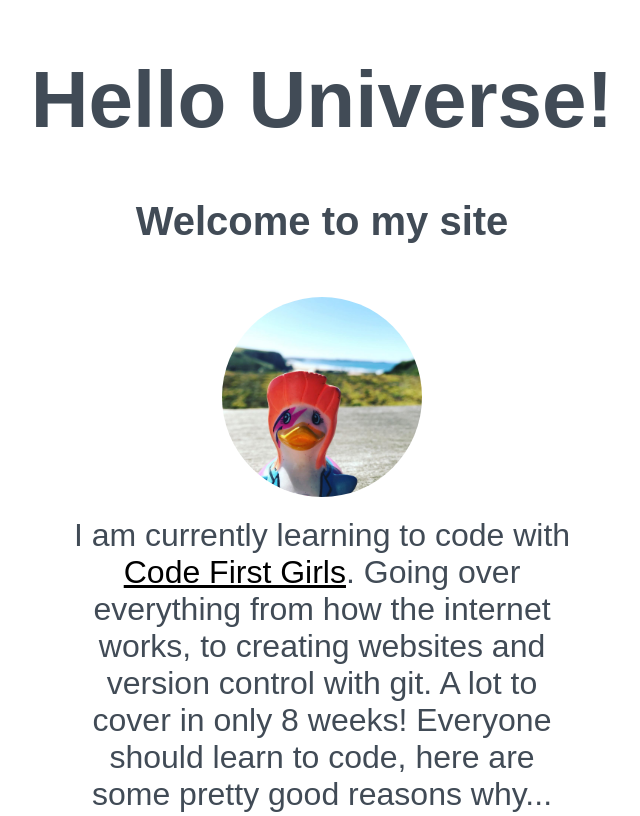
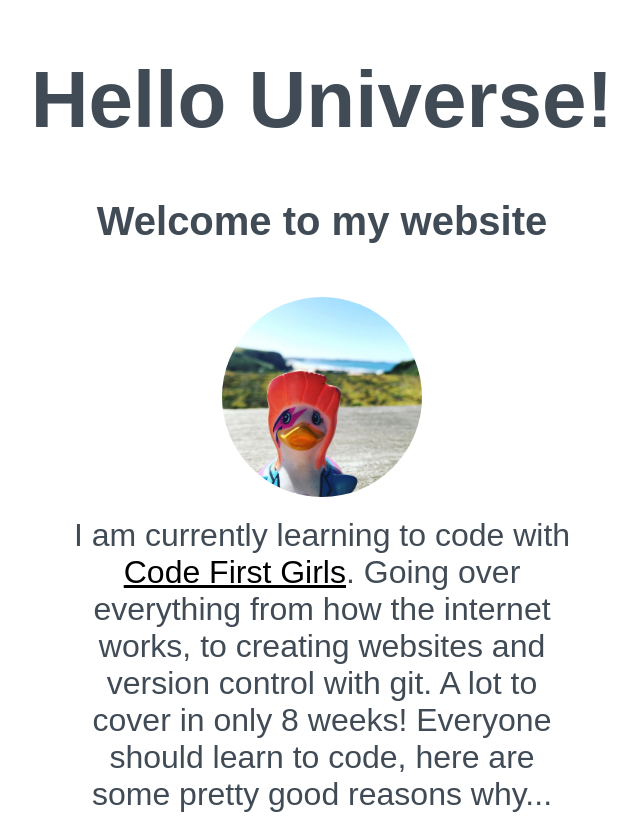
Before and after one commit to LinneaHjelm/First-Sight, a plain HTML site: page index.html in a window 1280 px wide. Shown: the top 816 px of the page, without its empty margins (318-958 px from the left). Drawn offline with Linux system fonts and the light colour scheme.

Commit message:
Update index.html

```diff
--- a/index.html
+++ b/index.html
@@ -12,7 +12,7 @@
   <div>
   <h1>Hello Universe!</h1>
 
-  <h2>Welcome to my site</h2>
+  <h2>Welcome to my website</h2>
 
   <!-- image of a duck -->
   <img src="duck.jpg" width="200px">
```
